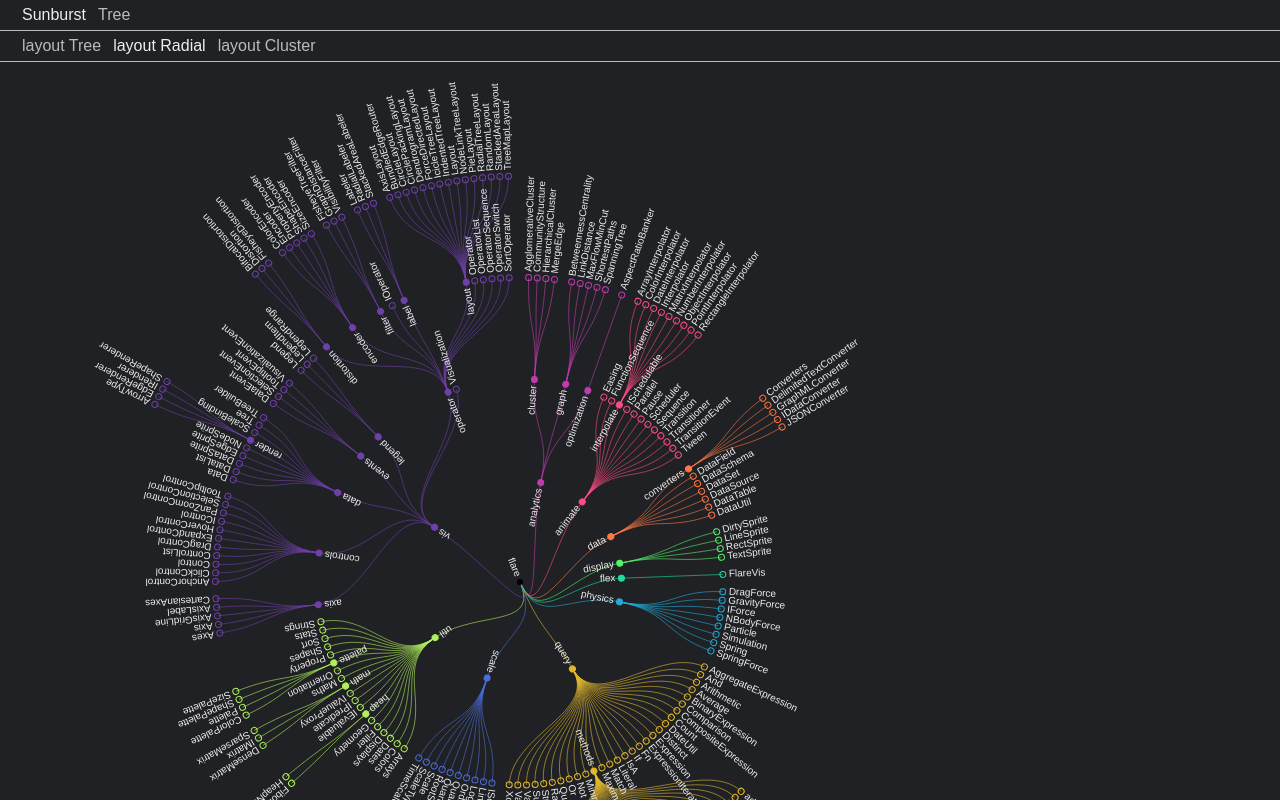
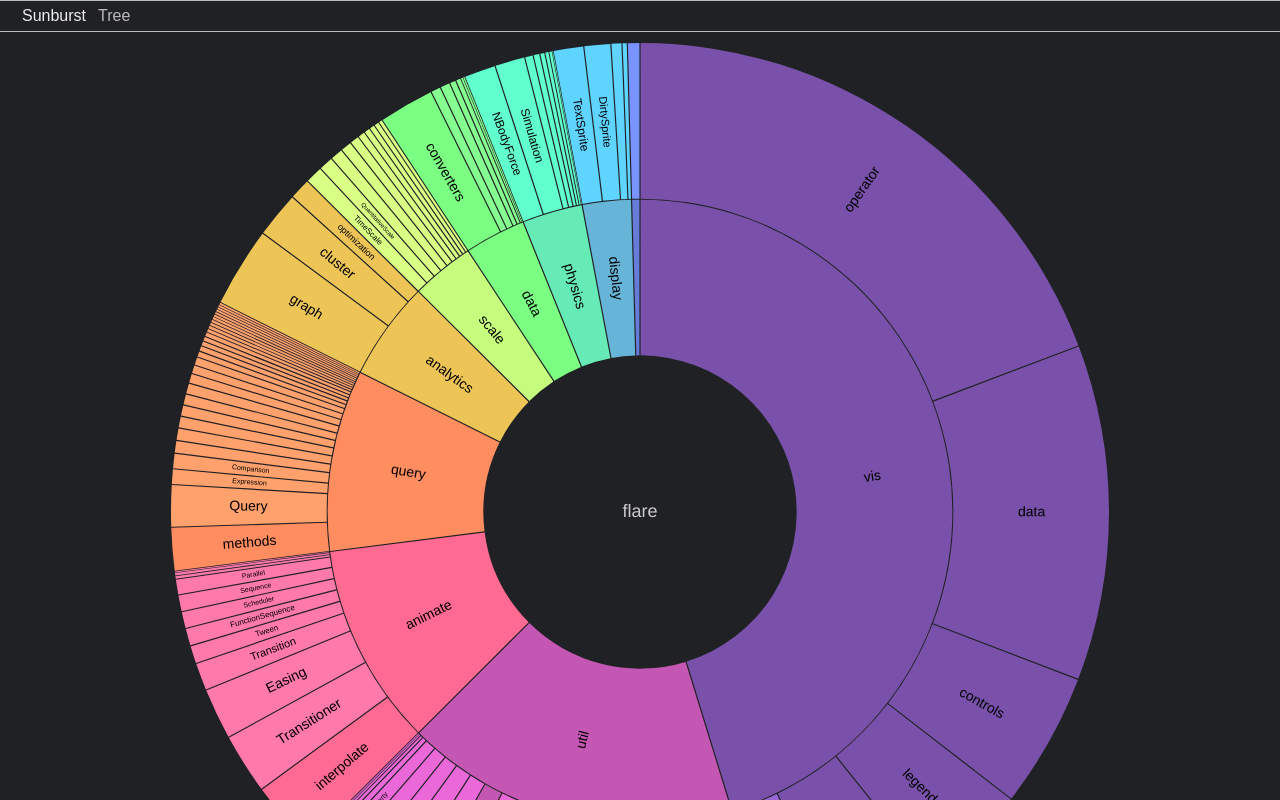
Before and after one commit to linnstrand/graph-craft, a React (Create React App) app: page / in a window 1280 px wide. Shown: the top 800 px of the page. Built offline with nearby package versions, Linux system fonts and the light colour scheme.

Commit message:
tweak until nice

```diff
--- a/src/App.tsx
+++ b/src/App.tsx
@@ -18,14 +18,14 @@ export default App;
 const Container = () => {
   const [graph, setGraph] = useState('sunburst');
   return (
-    <div className="container">
+    <>
       <NavBar graph={graph} setGraph={setGraph} />
-      {graph === 'tree' ? (
+      {graph === 'sunburst' ? (
         <Sunburst data={{ ...testdata }} size={940} />
       ) : (
-        <Tree data={{ ...testdata }} size={1040} />
+        <Tree data={{ ...testdata }} size={1000} />
       )}
-    </div>
+    </>
   );
 };
 
--- a/src/Tree.tsx
+++ b/src/Tree.tsx
@@ -219,29 +219,31 @@ export const Tree = ({ data, size }: { data: Data; size: number }) => {
 
   const setLayoutRadial = (v: 'tree' | 'cluster') => {
     const treeFn = v === 'tree' ? d3.tree : d3.cluster;
-    let r = root;
     variant = v;
 
-    let treeLayout = treeFn<Data>().size([2 * Math.PI, size / 2]);
-    r = addColor(treeLayout, data);
-    //  r = treeLayout(d3.hierarchy(data));
+    let treeLayout = treeFn<Data>();
+    let hierarchy = treeLayout(d3.hierarchy(data));
     let nodeLength = labelLength;
     if (!layoutType) {
-      nodeLength = createNodes(r.descendants());
+      nodeLength = createNodes(hierarchy.descendants());
     }
+
+    const treeSize = v === 'tree' ? (size - nodeLength) / 2 : (size - nodeLength * 2) / 2;
+    const centering = v === 'tree' ? (size + nodeLength) / 2 : size / 2;
+
     treeLayout = treeFn<Data>()
-      .size([2 * Math.PI, (size - nodeLength * 2) / 2])
-      .separation((a, b) => (a.parent == b.parent ? 1 : 2) / a.depth);
+      .size([2 * Math.PI, treeSize])
+      .separation((a, b) => (a.parent == b.parent ? 1 : 2) / a.depth + 1);
 
-    r = treeLayout(d3.hierarchy(data)).sort((a, b) => d3.descending(a.height, b.height));
-    setStartPosition(`translate(${size / 2},${size / 2})`);
+    hierarchy = addColor(treeLayout, data);
 
+    setStartPosition(`translate(${centering},${centering})`);
     setLabelLength(nodeLength);
-    setRoot(r);
+    setRoot(hierarchy);
     const svg = d3.select(svgRef.current);
     svg.attr('height', size);
     svg.attr('viewBox', [0, 0, size, size]);
-    setTreeNodes(radialTree, r);
+    setTreeNodes(radialTree, hierarchy);
     setLayoutType('radial');
   };
 
--- a/src/navbar.css
+++ b/src/navbar.css
@@ -1,7 +1,11 @@
-nav {
+nav,
+.settings {
   display: flex;
   align-items: center;
   padding: 0 0 0 16px;
+  border-top: 1px solid #bbb;
+  border-bottom: 1px solid #bbb;
+  height: 30px;
 }
 
 nav ul {
@@ -10,14 +14,6 @@ nav ul {
   padding-left: 0;
   margin: 0;
   list-style: none;
-}
-
-.settings {
-  display: flex;
-  flex-direction: row;
-  padding: 0 0 0 16px;
-  border-top: 1px solid #bbb;
-  border-bottom: 1px solid #bbb;
 }
 
 nav button,
--- a/src/tree.css
+++ b/src/tree.css
@@ -1,7 +1,3 @@
-.container {
-  margin: 0;
-}
-
 .tree-container {
   display: flex;
   position: relative;
```
